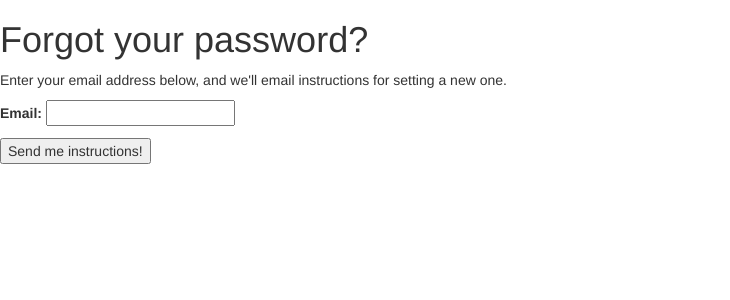
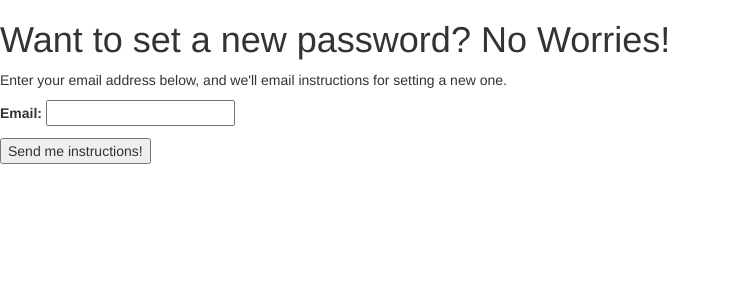
Before and after one commit to vikadia7x/scrum_mates, a Django app: page /accounts/password_reset/ in a window 1280 px wide. Shown: the top 300 px of the page, without its empty margins (0-730 px from the left). Run offline with Django 3.2, Linux system fonts and the light colour scheme; some libraries are stand-ins or nearby versions.

Commit message:
UserStory56 Task92 - Implementation for user to change password

```diff
--- a/myProject/MovieShowTimeFinder/showtimefinder/templates/registration/password_reset_form.html
+++ b/myProject/MovieShowTimeFinder/showtimefinder/templates/registration/password_reset_form.html
@@ -2,7 +2,7 @@
 {% extends 'base.html' %}
 {% block title %}Forgot your Password?{% endblock %}
 {% block content %}
-  <h1>Forgot your password?</h1>
+  <h1>Want to set a new password? No Worries!</h1>
   <p>Enter your email address below, and we'll email instructions for setting a new one.</p>
 
   <form method="POST">
--- a/myProject/MovieShowTimeFinder/showtimefinder/templates/userprofile.html
+++ b/myProject/MovieShowTimeFinder/showtimefinder/templates/userprofile.html
@@ -16,5 +16,6 @@
     <p>ZipCode: {{zipcode}}</p>
     <p>DateofBirth: {{dateofbirth}}</p>
     <a href="{% url 'edit_profile' %}">edit_profile</a>
+    <p><a href="{% url 'password_reset' %}">Change Password</a></p>
     </div>
 {% endblock %}
--- a/myProject/MovieShowTimeFinder/showtimefinder/views.py
+++ b/myProject/MovieShowTimeFinder/showtimefinder/views.py
@@ -353,7 +353,7 @@ def edit_profile(request):
 
         if form.is_valid():
             form.save()
-            return redirect(reverse('userprofile'))
+            return redirect(reverse('userprofile.html'))
     else:
         form = EditProfileForm(instance=request.user)
         args = {'form': form}
```
